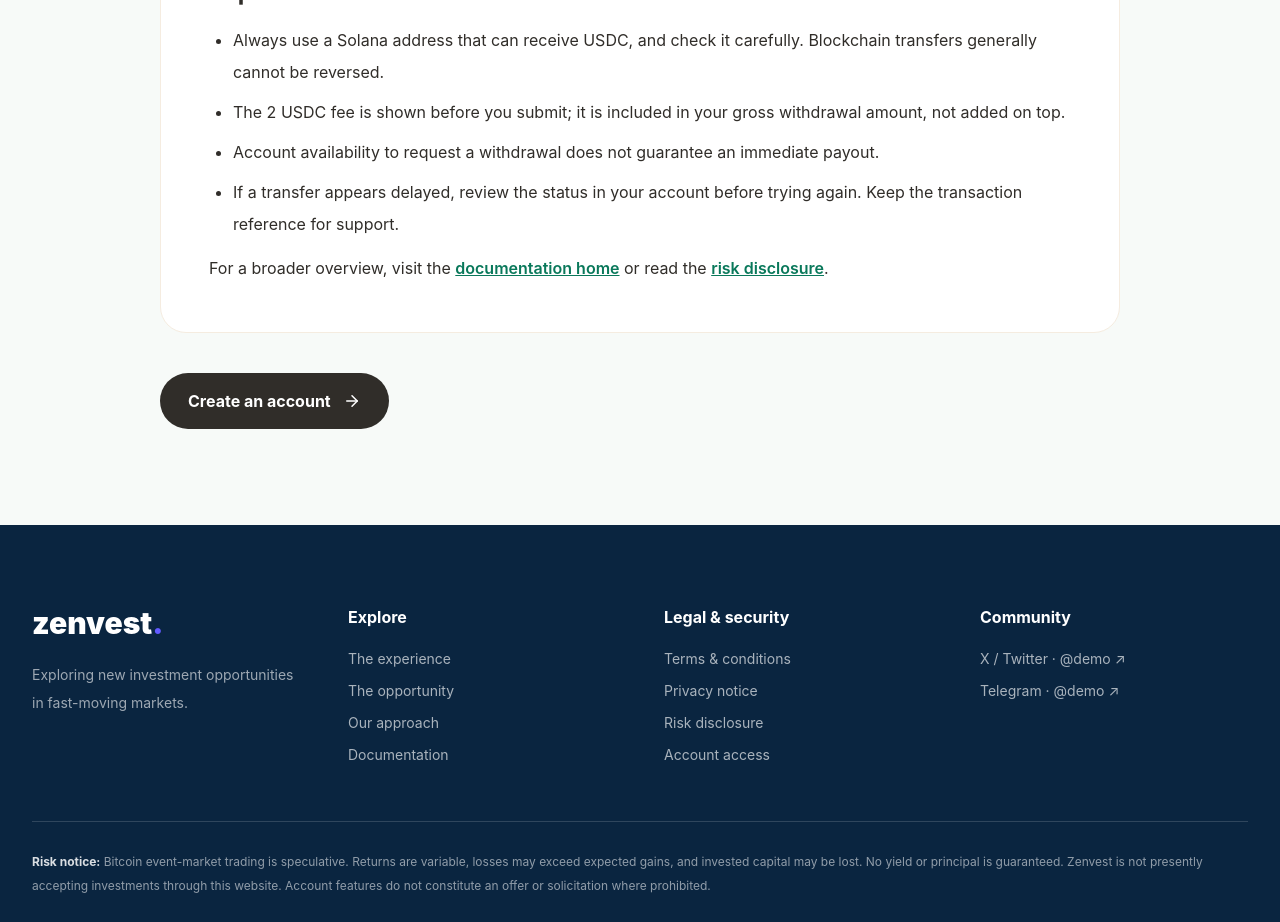
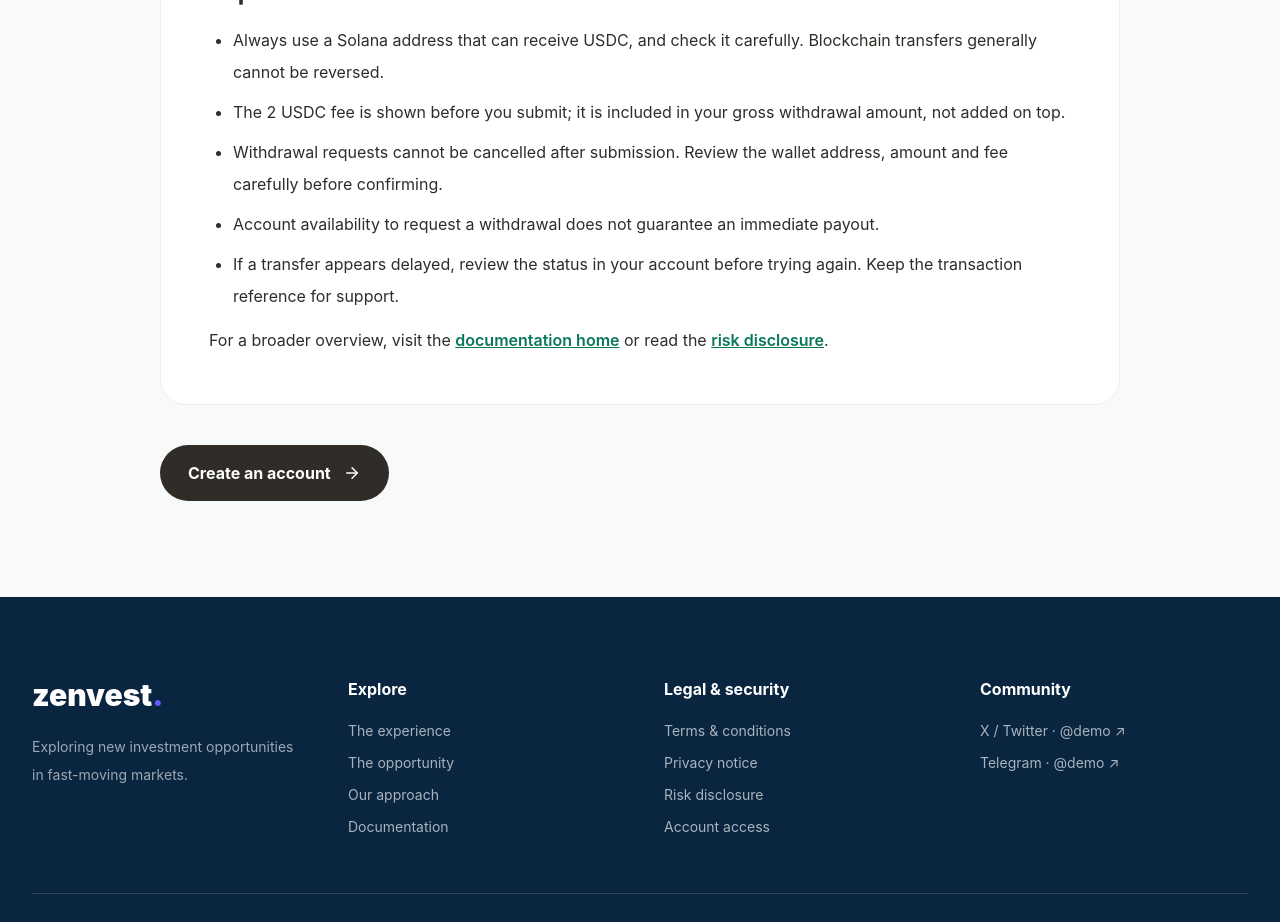
Before and after one commit to en0ma/zenvest, a Next.js app: page /docs/how-to in a window 1280 px wide. Shown: the part 2920-3842 px from the top of the page. Built offline with nearby package versions, Linux system fonts and the light colour scheme; no server answers.

Commit message:
fix(withdrawals): remove cancellation and redundant fee hint

```diff
--- a/src/app/docs/how-to/page.tsx
+++ b/src/app/docs/how-to/page.tsx
@@ -80,6 +80,7 @@ export default function HowToPage() {
       <ul className="mt-4 list-disc space-y-2 pl-6">
         <li>Always use a Solana address that can receive USDC, and check it carefully. Blockchain transfers generally cannot be reversed.</li>
         <li>The 2 USDC fee is shown before you submit; it is included in your gross withdrawal amount, not added on top.</li>
+        <li>Withdrawal requests cannot be cancelled after submission. Review the wallet address, amount and fee carefully before confirming.</li>
         <li>Account availability to request a withdrawal does not guarantee an immediate payout.</li>
         <li>If a transfer appears delayed, review the status in your account before trying again. Keep the transaction reference for support.</li>
       </ul>
```
